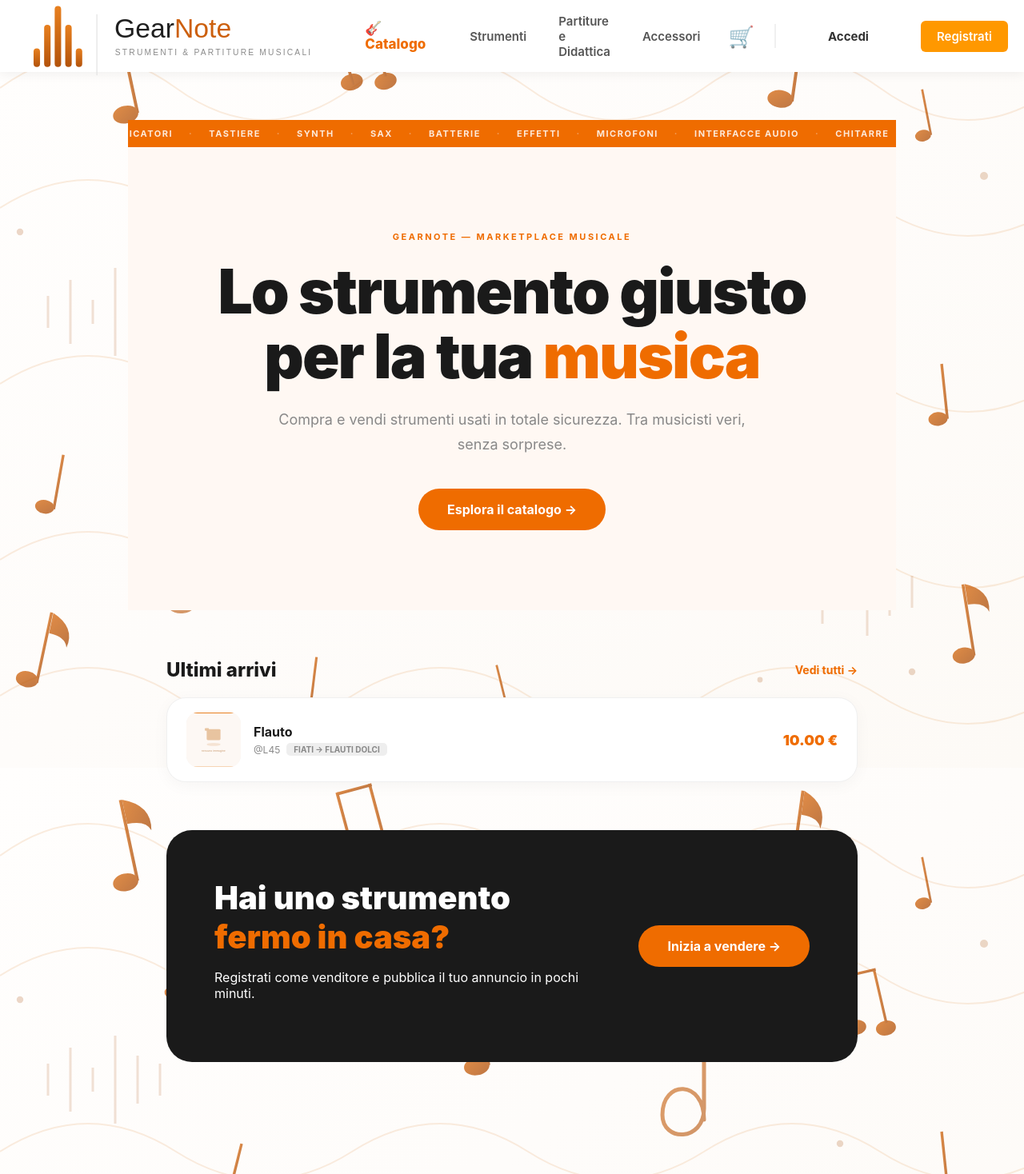
After one commit to Lombardi2003/GearNote, a Django app: page / in a window 1280 px wide. The commit adds this page. Shown: the whole page at 80% size. Run offline with Django 5.2, Linux system fonts and the light colour scheme; data comes from the database, SQL or seed files in the repository; both versions use the stored data as it was after the commit; data that the repository does not hold is empty.

Commit message:
Aggiunta home

```diff
--- a/GearNote/GearNote/urls.py
+++ b/GearNote/GearNote/urls.py
@@ -3,13 +3,16 @@ from django.urls import path, include
 from django.conf import settings
 from django.conf.urls.static import static
 from django.views.generic import TemplateView
+from catalog import views as catalog_views
+
 
 urlpatterns = [
     path('admin/', admin.site.urls),
     path('accounts/', include('accounts.urls')),
     path('catalogo/', include('catalog.urls')),
     path('carrello/', include('cart.urls')),
-    path('404/', TemplateView.as_view(template_name='404.html'))
+    path('404/', TemplateView.as_view(template_name='404.html')),
+    path('', catalog_views.home_view, name='home'),
 ]
 
 # Questa riga crea il "ponte" per gli statici e i media
--- a/GearNote/catalog/templates/catalog/prodotto.html
+++ b/GearNote/catalog/templates/catalog/prodotto.html
@@ -13,13 +13,11 @@
 
             <div style="display: flex; flex-direction: column; gap: 20px;">
 
-                <div style="width: 100%; aspect-ratio: 4/3; display: flex; align-items: center; justify-content: center; border-radius: 20px;">
+                <div style="width: 100%; aspect-ratio: 4/3; display: flex; align-items: center; justify-content: center; border-radius: 20px; overflow: hidden; background: #fafafa;">
                     {% if prodotto.immagini.all %}
                         <img id="immagine-grande" src="{{ prodotto.immagini.first.immagine.url }}" style="width: 100%; height: 100%; object-fit: contain; transition: opacity 0.25s ease;">
                     {% else %}
-                        <div style="width: 100%; height: 100%; display: flex; align-items: center; justify-content: center; color: #ccc;">
-                            <img src="{{ prodotto.immagine_principale }}" style="width: 40%; height: 40%; opacity: 0.3; object-fit: contain;">
-                        </div>
+                        <img src="{{ prodotto.immagine_principale }}" style="width: 100%; height: 100%; object-fit: contain;">
                     {% endif %}
                 </div>
 
--- a/GearNote/catalog/urls.py
+++ b/GearNote/catalog/urls.py
@@ -10,4 +10,5 @@ urlpatterns = [
     path('prodotto/<int:prodotto_id>/modifica/', views.modifica_prodotto, name='modifica_prodotto'),
     path('prodotto/<int:prodotto_id>/elimina/', views.elimina_prodotto, name='elimina_prodotto'),
     path('<slug:slug_categoria>/', views.lista_prodotti, name='categoria_detail'),
+    path('', views.lista_prodotti, name='lista'),
 ]
--- a/GearNote/catalog/views.py
+++ b/GearNote/catalog/views.py
@@ -134,3 +134,12 @@ def elimina_prodotto(request, prodotto_id):
         return redirect('accounts:profilo')
 
     return render(request, 'catalog/elimina.html', {'prodotto': prodotto})
+
+
+# --- VISTA HOMEPAGE ---
+def home_view(request):
+    prodotti_recenti = Prodotto.objects.filter(disponibile=True).order_by('-id')[:4]
+
+    return render(request, 'home.html', {
+        'prodotti_recenti': prodotti_recenti
+    })
--- /dev/null
+++ b/GearNote/templates/home.html
@@ -0,0 +1,142 @@
+{% extends 'base.html' %}
+{% load static %}
+
+{% block title %}GearNote - Il Marketplace degli Strumenti Musicali{% endblock %}
+
+{% block content %}
+
+<style>
+  *, *::before, *::after { box-sizing: border-box; }
+  body { margin: 0; padding: 0; overflow-x: hidden; font-family: -apple-system, BlinkMacSystemFont, "Segoe UI", Roboto, sans-serif; }
+
+  .gn-ticker-wrap { overflow: hidden; background: #ef6c00; padding: 10px 0; }
+  .gn-ticker-track { display: flex; white-space: nowrap; width: max-content; animation: gn-ticker 28s linear infinite; }
+  .gn-ticker-track span { font-size: 11px; font-weight: 700; letter-spacing: 1.5px; text-transform: uppercase; color: rgba(255,255,255,0.85); padding: 0 20px; }
+  .gn-ticker-track span.dot { color: rgba(255,255,255,0.35); padding: 0; }
+  @keyframes gn-ticker { from { transform: translateX(0); } to { transform: translateX(-50%); } }
+
+  .gn-hero {
+    width: 100%;
+    padding: 100px 5%;
+    text-align: center;
+    background: #fff8f3;
+  }
+  .gn-eyebrow { display: inline-block; font-size: 11px; font-weight: 700; letter-spacing: 2.5px; text-transform: uppercase; color: #ef6c00; margin-bottom: 22px; }
+  .gn-hero h1 { font-size: clamp(2.5rem, 6vw, 5rem); font-weight: 900; line-height: 1.05; letter-spacing: -2px; color: #1a1a1a; margin: 0 0 24px; }
+  .gn-hero h1 em { font-style: normal; color: #ef6c00; }
+  .gn-hero p { font-size: 18px; color: #888; line-height: 1.7; max-width: 600px; margin: 0 auto 40px; }
+
+  .gn-btn-primary { padding: 16px 36px; background: #ef6c00; color: white; font-weight: 700; font-size: 16px; border-radius: 100px; text-decoration: none; transition: all 0.2s; display: inline-flex; align-items: center; gap: 8px; }
+  .gn-btn-primary:hover { background: #d95f00; transform: translateY(-2px); color: white; text-decoration: none; }
+
+  .gn-section { width: 90%; margin: 60px auto; }
+  .gn-section-header { display: flex; justify-content: space-between; align-items: center; margin-bottom: 20px; }
+  .gn-section-label { font-size: 24px; font-weight: 800; color: #1a1a1a; }
+  .gn-see-all { font-size: 14px; font-weight: 700; color: #ef6c00; text-decoration: none; }
+
+  .gn-listings { background: white; border-radius: 24px; border: 1px solid #f0f0f0; overflow: hidden; box-shadow: 0 4px 20px rgba(0,0,0,0.04); }
+  .gn-listing-row { display: flex; align-items: center; gap: 16px; padding: 18px 24px; border-bottom: 1px solid #f5f5f5; transition: background 0.12s; text-decoration: none; color: inherit; }
+  .gn-listing-row:last-child { border-bottom: none; }
+  .gn-listing-row:hover { background: #fff8f3; }
+
+  .gn-listing-img { width: 68px; height: 68px; border-radius: 14px; background: #f5f5f5; flex-shrink: 0; overflow: hidden; display: flex; align-items: center; justify-content: center; }
+  .gn-listing-img img { width: 100%; height: 100%; object-fit: cover; }
+
+  .gn-listing-info { flex: 1; min-width: 0; }
+  .gn-listing-title { font-size: 16px; font-weight: 700; color: #1a1a1a; margin-bottom: 4px; }
+  .gn-listing-meta { font-size: 12px; color: #888; display: flex; align-items: center; gap: 8px; }
+  .gn-badge { font-size: 10px; font-weight: 700; text-transform: uppercase; padding: 2px 9px; border-radius: 5px; background: #eee; }
+
+  .gn-listing-price { text-align: right; }
+  .gn-price-val { font-size: 18px; font-weight: 900; color: #ef6c00; display: block; }
+
+  .gn-sell-cta { width: 90%; margin: 60px auto 80px; background: #1a1a1a; border-radius: 32px; padding: 60px; display: flex; align-items: center; justify-content: space-between; gap: 40px; color: white; }
+  .gn-sell-copy h2 { font-size: clamp(1.8rem, 4vw, 2.5rem); font-weight: 900; margin: 0 0 10px; }
+  .gn-sell-copy h2 em { font-style: normal; color: #ef6c00; }
+  .gn-btn-sell { padding: 16px 36px; background: #ef6c00; color: white; font-weight: 700; border-radius: 100px; text-decoration: none; white-space: nowrap; }
+
+  @media (max-width: 768px) {
+    .gn-sell-cta { flex-direction: column; align-items: flex-start; padding: 40px; }
+  }
+</style>
+
+<div class="gn-ticker-wrap">
+  <div class="gn-ticker-track" id="gn-ticker"></div>
+</div>
+
+<div class="gn-hero">
+  <span class="gn-eyebrow">GearNote — Marketplace musicale</span>
+  <h1>Lo strumento giusto<br>per la tua <em>musica</em></h1>
+  <p>Compra e vendi strumenti usati in totale sicurezza. Tra musicisti veri, senza sorprese.</p>
+  <a href="{% url 'catalog:lista' %}" class="gn-btn-primary">Esplora il catalogo →</a>
+</div>
+
+<div class="gn-section">
+  <div class="gn-section-header">
+    <div class="gn-section-label">Ultimi arrivi</div>
+    <a href="{% url 'catalog:lista' %}" class="gn-see-all">Vedi tutti →</a>
+  </div>
+
+  {% if prodotti_recenti %}
+  <div class="gn-listings">
+    {% for prodotto in prodotti_recenti %}
+    <a href="{% url 'catalog:dettaglio' prodotto.id %}" class="gn-listing-row">
+      <div class="gn-listing-img">
+        {% if prodotto.immagine_principale %}
+          <img src="{{ prodotto.immagine_principale }}" alt="{{ prodotto.titolo }}">
+        {% else %}
+          🎵
+        {% endif %}
+      </div>
+      <div class="gn-listing-info">
+        <div class="gn-listing-title">{{ prodotto.titolo }}</div>
+        <div class="gn-listing-meta">
+          <span>@{{ prodotto.venditore.username }}</span>
+          <span class="gn-badge">{{ prodotto.categoria|capfirst }}</span>
+        </div>
+      </div>
+      <div class="gn-listing-price">
+        <span class="gn-price-val">{{ prodotto.prezzo }} €</span>
+      </div>
+    </a>
+    {% endfor %}
+  </div>
+  {% else %}
+  <div style="text-align: center; padding: 60px; background: #fafafa; border-radius: 24px; border: 1px dashed #e0e0e0; color: #888;">
+    <p style="margin:0; font-weight:600;">Il palco è ancora vuoto.</p>
+  </div>
+  {% endif %}
+</div>
+
+<div class="gn-sell-cta">
+  <div class="gn-sell-copy">
+    {% if not user.profilo.ruolo == 'venditore' %}
+      <h2>Hai uno strumento<br><em>fermo in casa?</em></h2>
+      <p>Registrati come venditore e pubblica il tuo annuncio in pochi minuti.</p>
+    {% else %}
+      <h2>Pronto a<br><em>vendere?</em></h2>
+      <p>Aggiungi un nuovo strumento e raggiungi migliaia di musicisti.</p>
+    {% endif %}
+  </div>
+
+  {% if not user.profilo.ruolo == 'venditore' %}
+    <a href="{% url 'accounts:registrati' %}" class="gn-btn-sell">Inizia a vendere →</a>
+  {% else %}
+    <a href="{% url 'catalog:aggiungi_prodotto' %}" class="gn-btn-sell">+ Aggiungi annuncio</a>
+  {% endif %}
+</div>
+
+<script>
+(function() {
+  var items = ['Chitarre','Bassi','Amplificatori','Tastiere','Synth','Sax','Batterie','Effetti','Microfoni','Interfacce Audio'];
+  var html = '';
+  var doubled = items.concat(items);
+  doubled.forEach(function(item) {
+    html += '<span>' + item + '</span><span class="dot">·</span>';
+  });
+  var track = document.getElementById('gn-ticker');
+  if (track) track.innerHTML = html;
+})();
+</script>
+
+{% endblock content %}
```
Also changed, not shown: GearNote/db.sqlite3, GearNote/media/prodotti/8/yamaha-yrs-23.jpg (added).
